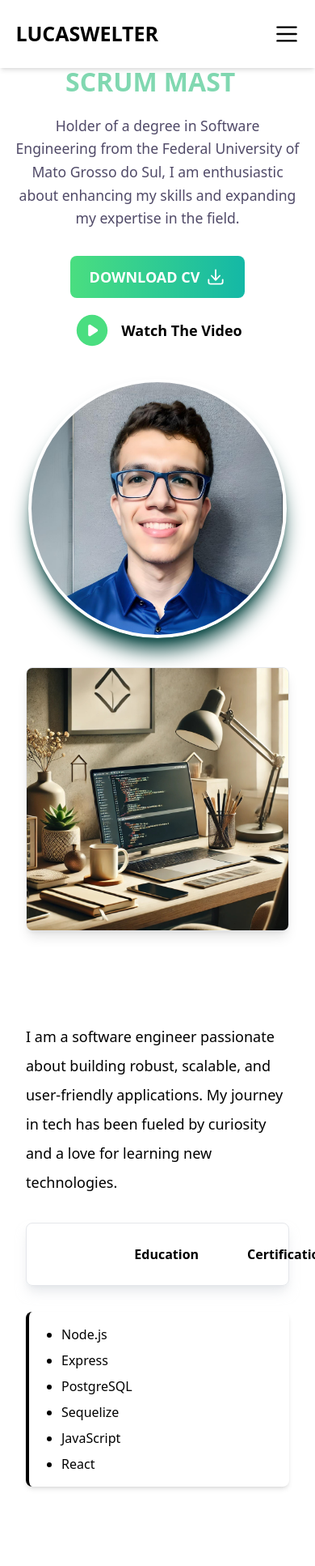
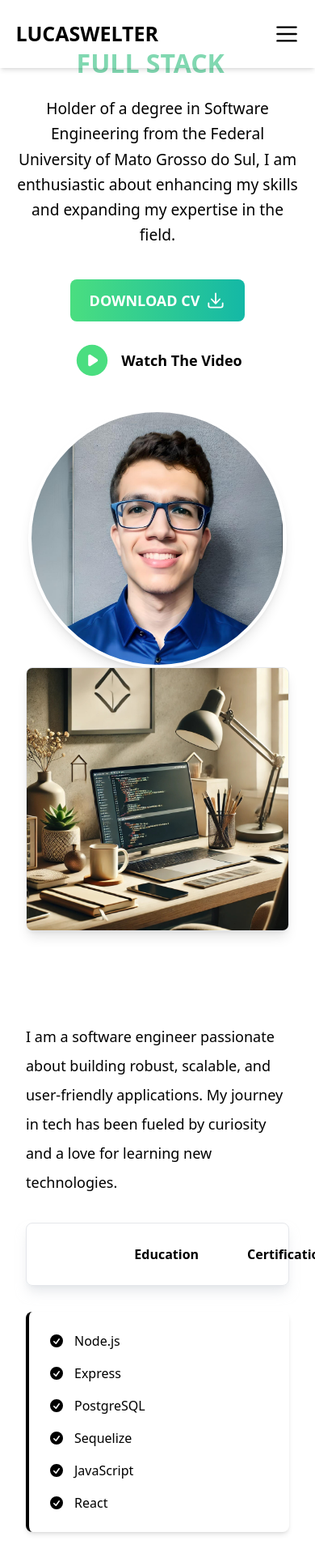
Before and after one commit to Lucas-Welter/portfolio, a Next.js app: page / in a window 390 px wide. Shown: the top 1934 px of the page at 81% size. Built offline with nearby package versions, Linux system fonts and the light colour scheme.

Commit message:
style: accessibility fixes

```diff
--- a/components/About.tsx
+++ b/components/About.tsx
@@ -1,5 +1,6 @@
 import { useTransition, useState } from "react";
 import Image from "next/image";
+import { CheckCircleIcon } from "@heroicons/react/20/solid";
 import TabButton from "./TabButton";
 
 interface TabData {
@@ -13,34 +14,42 @@ const TAB_DATA: TabData[] = [
     title: "Skills",
     id: "skills",
     content: (
-      <ul className="list-disc ml-6 text-primary space-y-2">
-        <li>Node.js</li>
-        <li>Express</li>
-        <li>PostgreSQL</li>
-        <li>Sequelize</li>
-        <li>JavaScript</li>
-        <li>React</li>
-      </ul>
+      <div className="grid grid-cols-1 sm:grid-cols-2 gap-4">
+        {["Node.js", "Express", "PostgreSQL", "Sequelize", "JavaScript", "React"].map((skill) => (
+          <div key={skill} className="flex items-center space-x-3">
+            <CheckCircleIcon className="w-5 h-5 text-primary" />
+            <p className="text-primary font-medium">{skill}</p>
+          </div>
+        ))}
+      </div>
     ),
   },
   {
     title: "Education",
     id: "education",
     content: (
-      <ul className="list-disc ml-6 text-primary space-y-2">
-        <li>Fullstack Academy of Code</li>
-        <li>University of California, Santa Cruz</li>
-      </ul>
+      <div className="grid grid-cols-1 gap-4">
+        {["Fullstack Academy of Code", "University of California, Santa Cruz"].map((edu) => (
+          <div key={edu} className="flex items-center space-x-3">
+            <CheckCircleIcon className="w-5 h-5 text-primary" />
+            <p className="text-primary font-medium">{edu}</p>
+          </div>
+        ))}
+      </div>
     ),
   },
   {
     title: "Certifications",
     id: "certifications",
     content: (
-      <ul className="list-disc ml-6 text-primary space-y-2">
-        <li>AWS Cloud Practitioner</li>
-        <li>Google Professional Cloud Developer</li>
-      </ul>
+      <div className="grid grid-cols-1 gap-4">
+        {["AWS Cloud Practitioner", "Google Professional Cloud Developer"].map((cert) => (
+          <div key={cert} className="flex items-center space-x-3">
+            <CheckCircleIcon className="w-5 h-5 text-primary" />
+            <p className="text-primary font-medium">{cert}</p>
+          </div>
+        ))}
+      </div>
     ),
   },
 ];
@@ -56,7 +65,7 @@ const About: React.FC = () => {
   };
 
   return (
-    <section className="bg-gradient-bg text-text py-16 px-8 md:px-16">
+    <section className="bg-tertiary-bg text-text py-16 px-8 md:px-16">
       <div id="about-section" className="md:grid md:grid-cols-2 gap-8 items-center">
         {/* About Image */}
         <div className="relative">
@@ -79,12 +88,16 @@ const About: React.FC = () => {
             applications. My journey in tech has been fueled by curiosity and a love for learning
             new technologies.
           </p>
-          <div className="flex flex-row justify-start gap-4 mb-8 p-4 bg-card-bg-color rounded-lg shadow-lg shadow-gray-300/50 border border-border-color">
+          <div
+            className="flex flex-row justify-start gap-4 mb-8 p-4 bg-card-bg-color rounded-lg shadow-lg shadow-gray-300/50 border border-border-color"
+            role="tablist"
+          >
             {TAB_DATA.map((tabData) => (
               <TabButton
                 key={tabData.id}
                 selectTab={() => handleTabChange(tabData.id)}
                 active={tab === tabData.id}
+                aria-selected={tab === tabData.id}
                 className={`${
                   tab === tabData.id
                     ? "bg-primary text-white rounded-md"
@@ -95,7 +108,10 @@ const About: React.FC = () => {
               </TabButton>
             ))}
           </div>
-          <div className="text-secondary-text bg-secondary-bg-color p-4 rounded-lg border-l-4 border-primary shadow-md">
+          <div
+            className="text-secondary-text bg-secondary-bg-color p-6 rounded-lg border-l-4 border-primary shadow-md"
+            role="tabpanel"
+          >
             {TAB_DATA.find((t) => t.id === tab)?.content}
           </div>
         </div>
--- a/components/Hero.tsx
+++ b/components/Hero.tsx
@@ -7,33 +7,44 @@ const Hero = () => {
   return (
     <section
       id="home-section"
-      className={`h-[90vh] bg-cover bg-center flex items-center justify-center py-12`}
+      className="h-[90vh] bg-gradient-to-b from-secondary-bg to-background flex items-center justify-center py-12"
+      aria-labelledby="hero-heading"
     >
       <div className="w-[90%] max-w-[1200px] mx-auto grid grid-cols-1 lg:grid-cols-2 gap-9 items-center text-center lg:text-left">
         {/* Section Text */}
         <div>
-          <h1 className="text-[35px] md:text-[50px] font-extrabold text-transparent bg-clip-text bg-gradient-to-r from-primary to-[#674b9e]">
-            HI, I'M <span className="text-primary">LUCAS WELTER!</span>
+          <h1
+            id="hero-heading"
+            className="text-[40px] md:text-[55px] font-extrabold text-transparent bg-clip-text bg-gradient-to-r from-primary to-secondary"
+          >
+            HI, I'M <span className="text-primary">LUCAS WELTER</span>!
           </h1>
           <TextEffect />
-          <p className="mt-4 text-[1.1rem] text-[#504a68] leading-relaxed">
+          <p
+            className="mt-4 text-[1.2rem] text-secondary-text leading-relaxed md:leading-loose"
+            aria-label="Brief introduction"
+          >
             Holder of a degree in Software Engineering from the Federal
             University of Mato Grosso do Sul, I am enthusiastic about enhancing
             my skills and expanding my expertise in the field.
           </p>
-          <div className="mt-8 flex flex-col sm:flex-row sm:space-x-8 items-center justify-center lg:justify-start">
+          <div className="mt-10 flex flex-col sm:flex-row sm:space-x-8 items-center justify-center lg:justify-start">
             {/* Download Button */}
             <a
               href="https://drive.google.com/file/d/1dvnc1uEnea9lJjmGOOKMrMhzG_iHlVqO/view?usp=sharing"
               target="_blank"
               rel="noopener noreferrer"
-              className="px-6 py-3 bg-gradient-to-r from-green-400 to-teal-500 text-white font-bold text-lg uppercase rounded-lg flex items-center hover:from-green-500 hover:to-teal-600 hover:shadow-lg hover:shadow-green-500/50 transition-all duration-500 focus:ring-4 focus:ring-primary"
+              className="px-6 py-3 bg-gradient-to-r from-green-400 to-teal-500 text-white font-bold text-lg uppercase rounded-lg flex items-center hover:from-green-500 hover:to-teal-600 hover:shadow-lg transition-all duration-500 focus:ring-4 focus:ring-primary"
+              aria-label="Download CV"
             >
               <p>Download CV</p>
               <ArrowDownTrayIcon className="ml-2 w-6 h-6" />
             </a>
             {/* Video Button */}
-            <button className="flex items-center space-x-3 group mt-4 sm:mt-0 focus:ring-4 focus:ring-primary">
+            <button
+              className="flex items-center space-x-3 group mt-6 sm:mt-0 focus:ring-4 focus:ring-primary"
+              aria-label="Watch The Video"
+            >
               <PlayCircleIcon className="w-12 h-12 text-green-400 group-hover:text-primary transition-all duration-300" />
               <p className="text-lg font-semibold text-secondary group-hover:text-primary">
                 Watch The Video
@@ -44,14 +55,18 @@ const Hero = () => {
 
         {/* Profile Image */}
         <div className="relative mx-auto lg:mx-0 flex justify-center items-center">
-          <div className="w-80 h-80 bg-gradient-to-r from-primary to-tertiary rounded-full shadow-xl shadow-teal-900 p-1">
+          <div
+            className="w-80 h-80 bg-gradient-to-r from-primary to-tertiary rounded-full shadow-lg p-1 relative"
+            aria-hidden="true"
+          >
             <div className="w-full h-full overflow-hidden rounded-full">
               <Image
                 src="/images/u1.jpg"
-                alt="Lucas Welter - Software Engineer"
+                alt="Lucas Welter's profile picture"
                 width={320}
                 height={320}
                 className="object-cover w-full h-full"
+                priority
               />
             </div>
           </div>
--- a/components/TextEffect.tsx
+++ b/components/TextEffect.tsx
@@ -8,7 +8,7 @@ const TextEffect: React.FC<TextEffectProps> = ({
   sequence = [
     "Software Engineer",
     1500,
-    "Full Stack",
+    "Full Stack Developer",
     1500,
     "Scrum Master",
     1500,
@@ -24,6 +24,7 @@ const TextEffect: React.FC<TextEffectProps> = ({
       speed={40} // Increased speed for smoother animation
       className="text-[2rem] md:text-[3rem] text-[#81d8b1] font-bold uppercase"
       repeat={Infinity}
+      aria-label="Dynamic text showcasing skills"
     />
   );
 };
--- a/styles/themes.css
+++ b/styles/themes.css
@@ -1,55 +1,42 @@
 :root {
   --bg-color: #fff5f5; /* Lighter pastel pink */
   --secondary-bg-color: #f8f2fc; /* Subtle lavender */
-  --gradient-bg-color: linear-gradient(135deg, #f8f2fc, #ded4f8); /* Improved pastel gradient */
-  --text-color: #333333; /* Darker gray for improved readability */
-  --secondary-text-color: #666666; /* Medium gray for secondary text */
-  --primary-color: #9b59b6; /* Vibrant pastel purple */
-  --secondary-color: #7d5db6; /* Richer blue-purple */
-  --tertiary-color: #dac4e8; /* Softer lavender for accents */
-  --button-bg-color: #9b59b6; /* Consistent with primary */
-  --button-hover-color: #7d5db6; /* Darker purple for hover */
-  --button-text-color: #ffffff; /* White for button text */
-  --card-bg-color: #ffffff; /* Pure white for card backgrounds */
-  --border-color: #ccc; /* Neutral light gray for better contrast */
-  --focus-color: #8a2be2; /* Vibrant focus color */
-  --error-color: #ff6b6b; /* Accessible soft red */
-  --success-color: #81cfa9; /* Muted pastel green for success states */
+  --tertirary-bg-color: #f4edf9; /* Light lavender */
+  --nav-bg-light: #fff5f5; /* Navbar background for light mode */
+  --nav-bg-dark: #181a1b; /* Navbar background for dark mode */
+  --gradient-bg-color: linear-gradient(135deg, #f8f2fc, #ded4f8);
+  --text-color: #333333;
+  --secondary-text-color: #666666;
+  --primary-color: #9b59b6;
+  --secondary-color: #7d5db6;
+  --tertiary-color: #dac4e8;
+  --button-bg-color: #9b59b6;
+  --button-hover-color: #7d5db6;
+  --button-text-color: #ffffff;
+  --card-bg-color: #ffffff;
+  --border-color: #ccc;
+  --focus-color: #8a2be2;
+  --error-color: #ff6b6b;
+  --success-color: #81cfa9;
 }
-
 
 /* Dark Theme */
 :root.dark {
   --bg-color: #181a1b;
-  /* Dark gray for background (not too harsh black) */
   --secondary-bg-color: #232526;
-  /* Slightly lighter dark gray for sections/cards */
+  --nav-bg-dark: #181a1b;
   --gradient-bg-color: linear-gradient(135deg, #3c1053, #4e2a84);
-  /* Muted purple gradient */
   --text-color: #f2f2f2;
-  /* Light gray for text (ensures contrast on dark bg) */
   --secondary-text-color: #cccccc;
-  /* Softer gray for secondary text */
   --primary-color: #ad88c6;
-  /* Muted pastel purple */
   --secondary-color: #7469b6;
-  /* Soft blue-purple */
   --tertiary-color: #e1afd1;
-  /* Lavender, as a subtle accent */
   --button-bg-color: #ad88c6;
-  /* Pastel purple for buttons */
   --button-hover-color: #7469b6;
-  /* Blue-purple on hover */
   --button-text-color: #ffffff;
-  /* White for button text */
   --card-bg-color: #232526;
-  /* Slightly lighter background for cards */
   --border-color: #383838;
-  /* Subtle border for elements */
   --focus-color: #ff4081;
-  /* Accessible vibrant pink for focus states */
   --error-color: #ff6b6b;
-  /* Soft red for errors or alerts */
   --success-color: #69f0ae;
-  /* Vibrant green for success states */
 }
--- a/tailwind.config.ts
+++ b/tailwind.config.ts
@@ -13,7 +13,7 @@ module.exports = {
     extend: {
       colors: {
         background: "var(--bg-color)",
-        "secondary-bg": "var(--secondary-bg-color)",
+        "secondary-bg": "var(--secondary-bg-color)", "tertiary-bg": "var(--tertiary-bg-color)",
         "gradient-bg": "var(--gradient-bg-color)",
         text: "var(--text-color)",
         "secondary-text": "var(--secondary-text-color)",
```
